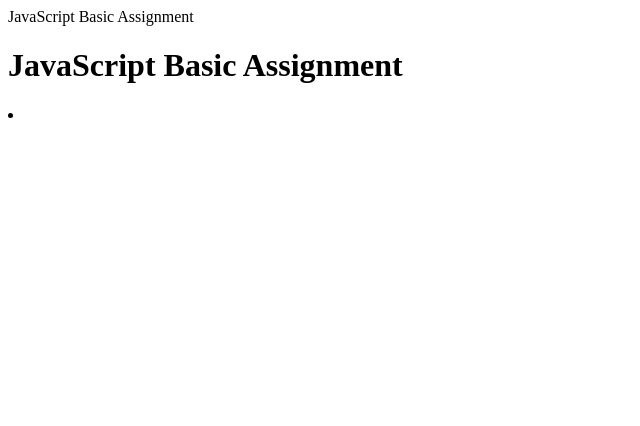
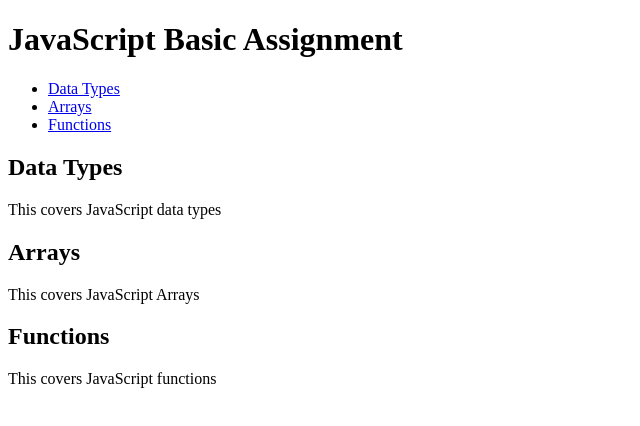
Before and after one commit to webdevtwo/JavasScript-Basis, a plain HTML site: page index.html in a window 1280 px wide. Shown: the whole page, without its empty margins (0-640 px from the left). Drawn offline with Linux system fonts and the light colour scheme.

Commit message:
Update index.html
i updated index.html

```diff
--- a/index.html
+++ b/index.html
@@ -1,18 +1,37 @@
-<DOCTYPE html>
+<!DOCTYPE html>
 <html lang="en">
 <head>
-      <metacharsel="UTF-8">
-        <meta name-"viewport">
-        <content="width=devic-width, initial-scale=1.0">
-          <tittle> JavaScript Basic Assignment</tittle>
+    <meta charset="UTF-8">
+    <meta name="viewport" content="width=device-width, initial-scale=1.0">
+    <title>JavaScript Basic Assignment</title>
 </head>
 <body>
     <header>
         <h1>JavaScript Basic Assignment</h1>
     </header>
     <nav>
-              <u>
-                <li></li>
-              </u>
+        <ul>
+            <li><a href="#data-types">Data Types</a></li>
+            <li><a href="#arrays">Arrays</a></li>
+            <li><a href="#functions">Functions</a></li>
+        </ul>
     </nav>
+    <main>
+        <section id="data-types">
+            <h2>Data Types</h2>
+            <p>This covers JavaScript data types</p>
+        </section>
+
+        <section id="arrays">
+            <h2>Arrays</h2>
+            <p>This covers JavaScript Arrays</p>
+        </section>
+
+        <section id="functions">
+            <h2>Functions</h2>
+            <p>This covers JavaScript functions</p>
+        </section>
+    </main>
+    <script src="main.js"></script>
 </body>
+</html>
```
Lines whose indentation alone changed are shown as unchanged.
